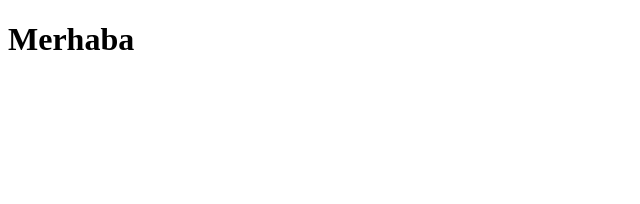
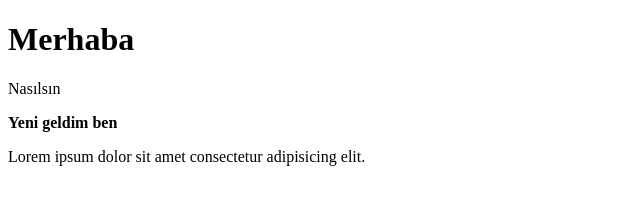
Before and after one commit to faruk-gkc/git-push, a plain HTML site: page index.html in a window 1280 px wide. Shown: the whole page, without its empty margins (0-640 px from the left). Drawn offline with Linux system fonts and the light colour scheme.

Commit message:
index yenilendi.

```diff
--- a/index.html
+++ b/index.html
@@ -8,5 +8,8 @@
 </head>
 <body>
     <h1>Merhaba</h1>
+    <p>Nasılsın</p>
+    <b>Yeni geldim ben</b> <br>
+    <p>Lorem ipsum dolor sit amet consectetur adipisicing elit.</p>
 </body>
 </html>
```
